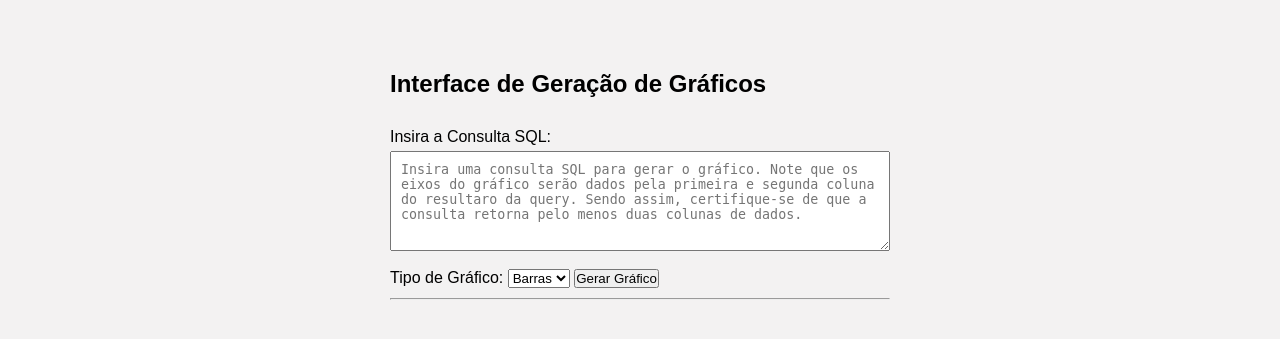
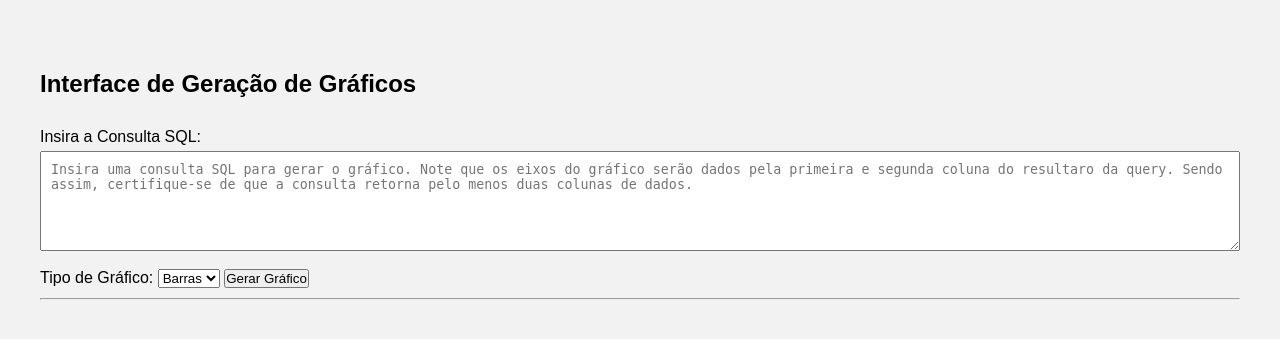
Before and after one commit to LeticiaRosa05/Enem-mais, a Flask app: page /graphs in a window 1280 px wide. Shown: the part 130-469 px from the top of the page. Run offline with Flask 3, Linux system fonts and the light colour scheme; some libraries are stand-ins or nearby versions.

Commit message:
Reajuste pois o campo de consultas SQL pra gráfico não aceitou a estilização

```diff
--- a/static/style.css
+++ b/static/style.css
@@ -77,9 +77,7 @@ section {
 
     textarea {
         margin-top: 5px;
-        max-width: 1200px;
-        min-width: 500px;
-        width: 100%;
+        width: 1200px;
         height: 100px;
         padding: 10px;
         box-sizing: border-box;
```
